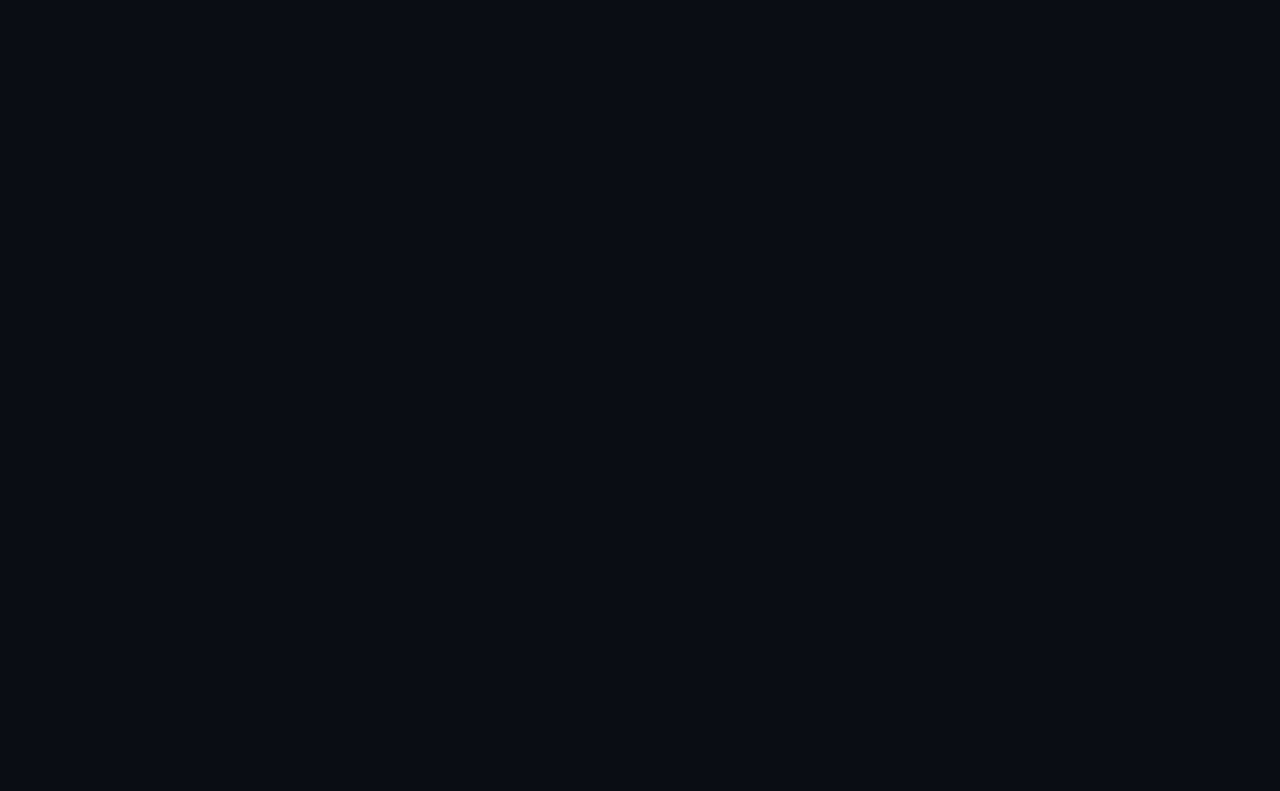
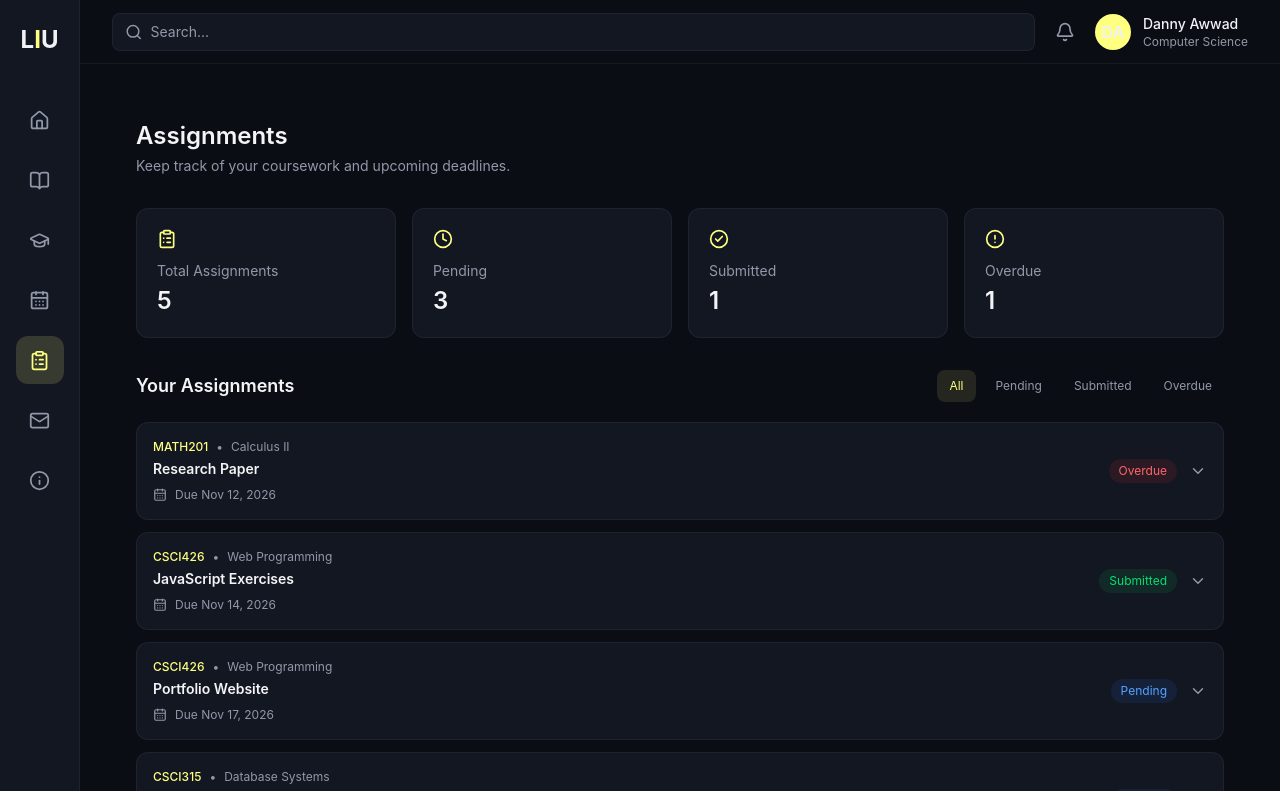
Before and after one commit to DannyAwwad/WebAdvanced, a React (Vite) app: page /assignments in a window 1280 px wide. Before the commit this address had no page. Shown: the top 791 px of the page. Built offline with nearby package versions, Linux system fonts and the light colour scheme.

Commit message:
added assignments page

```diff
--- a/src/App.jsx
+++ b/src/App.jsx
@@ -6,6 +6,7 @@ import Contact from './pages/Contact'
 import Courses from './pages/Courses'
 import Grades from "./pages/Grades";
 import Schedule from "./pages/Schedule";
+import Assignments from './pages/Assignments'
 
 function App() {
   return (
@@ -18,7 +19,7 @@ function App() {
           <Route path="/contact" element={<Contact />} />
           <Route path="/about" element={<About />} />
           <Route path="/schedule" element={<Schedule />} />
-
+          <Route path="/assignments" element={<Assignments />} />
         </Route>
       </Routes>
     </BrowserRouter>
--- /dev/null
+++ b/src/components/common/AssignmentCard.jsx
@@ -0,0 +1,75 @@
+import { useState } from "react";
+import { ChevronDown, CalendarDays, BookOpen } from "lucide-react";
+
+function AssignmentCard({ assignment, status }) {
+  const [expanded, setExpanded] = useState(false);
+
+  const dueDate = new Date(`${assignment.dueDate}T00:00:00`);
+
+  const formattedDate = dueDate.toLocaleDateString("en-US", {
+    month: "short",
+    day: "numeric",
+    year: "numeric"
+  });
+
+  const statusStyles = {
+    Pending: "bg-blue-500/10 text-blue-400",
+    Submitted: "bg-green-500/10 text-green-400",
+    Overdue: "bg-red-500/10 text-red-400"
+  };
+
+  return (
+    <div className="bg-surface border border-white/5 rounded-xl">
+      <button
+        onClick={() => setExpanded(!expanded)}
+        className="w-full p-4 flex items-center justify-between text-left gap-4"
+      >
+        <div className="min-w-0">
+          <div className="flex items-center gap-2 mb-1">
+            <span className="text-xs text-accent font-medium">
+              {assignment.courseCode}
+            </span>
+
+            <span className="text-xs text-muted">•</span>
+
+            <span className="text-xs text-muted">
+              {assignment.courseTitle}
+            </span>
+          </div>
+
+          <h3 className="text-sm font-semibold text-gray-100">
+            {assignment.title}
+          </h3>
+
+          <div className="flex items-center gap-2 mt-2 text-xs text-muted">
+            <CalendarDays size={14} />
+            <span>Due {formattedDate}</span>
+          </div>
+        </div>
+
+        <div className="flex items-center gap-3 shrink-0">
+          <span className={`text-xs px-2.5 py-1 rounded-full ${statusStyles[status]}`}>
+            {status}
+          </span>
+
+          <ChevronDown
+            size={18}
+            className={`text-muted transition-transform ${
+              expanded ? "rotate-180" : ""
+            }`}
+          />
+        </div>
+      </button>
+
+      {expanded && (
+        <div className="px-4 pb-4 pt-2 border-t border-white/5">
+          <p className="text-sm text-gray-400 leading-relaxed">
+            {assignment.description}
+          </p>
+        </div>
+      )}
+    </div>
+  );
+}
+
+export default AssignmentCard;
--- /dev/null
+++ b/src/data/assignments.json
@@ -0,0 +1,50 @@
+{
+  "semester": "Fall 2026",
+  "assignments": [
+    {
+      "id": 1,
+      "title": "Portfolio Website",
+      "courseCode": "CSCI426",
+      "courseTitle": "Web Programming",
+      "description": "Build a responsive personal portfolio using HTML, CSS, and JavaScript.",
+      "dueDate": "2026-11-17",
+      "status": "Pending"
+    },
+    {
+      "id": 2,
+      "title": "Database Design",
+      "courseCode": "CSCI315",
+      "courseTitle": "Database Systems",
+      "description": "Design an ER diagram and convert it into a relational database schema.",
+      "dueDate": "2026-11-20",
+      "status": "Pending"
+    },
+    {
+      "id": 3,
+      "title": "Research Paper",
+      "courseCode": "MATH201",
+      "courseTitle": "Calculus II",
+      "description": "Submit the assigned research paper.",
+      "dueDate": "2026-11-12",
+      "status": "Pending"
+    },
+    {
+      "id": 4,
+      "title": "JavaScript Exercises",
+      "courseCode": "CSCI426",
+      "courseTitle": "Web Programming",
+      "description": "Complete the exercises covering DOM manipulation and events.",
+      "dueDate": "2026-11-14",
+      "status": "Submitted"
+    },
+    {
+      "id": 5,
+      "title": "SQL Queries",
+      "courseCode": "CSCI315",
+      "courseTitle": "Database Systems",
+      "description": "Write SQL queries using joins, grouping, and nested queries.",
+      "dueDate": "2026-11-25",
+      "status": "Pending"
+    }
+  ]
+}
--- /dev/null
+++ b/src/pages/Assignments.jsx
@@ -0,0 +1,159 @@
+import { useState } from "react";
+import {
+  ClipboardList,
+  Clock,
+  CheckCircle2,
+  AlertCircle
+} from "lucide-react";
+
+import AssignmentCard from "../components/common/AssignmentCard";
+import assignmentsData from "../data/assignments.json";
+
+function Assignments() {
+  const [activeFilter, setActiveFilter] = useState("All");
+
+  const assignments = assignmentsData.assignments;
+
+  // Get today's date in local YYYY-MM-DD format
+  const today = new Date();
+  const todayString = [
+    today.getFullYear(),
+    String(today.getMonth() + 1).padStart(2, "0"),
+    String(today.getDate()).padStart(2, "0")
+  ].join("-");
+
+  // Determine each assignment's current status
+  const getStatus = (assignment) => {
+    if (assignment.status === "Submitted") return "Submitted";
+
+    if (assignment.dueDate < todayString) return "Overdue";
+
+    return "Pending";
+  };
+
+  const pendingCount = assignments.filter(
+    assignment => getStatus(assignment) === "Pending"
+  ).length;
+
+  const submittedCount = assignments.filter(
+    assignment => getStatus(assignment) === "Submitted"
+  ).length;
+
+  const overdueCount = assignments.filter(
+    assignment => getStatus(assignment) === "Overdue"
+  ).length;
+
+  const filters = ["All", "Pending", "Submitted", "Overdue"];
+
+  const filteredAssignments = assignments
+    .filter(assignment =>
+      activeFilter === "All" || getStatus(assignment) === activeFilter
+    )
+    .sort((a, b) => a.dueDate.localeCompare(b.dueDate));
+
+  const stats = [
+    {
+      title: "Total Assignments",
+      value: assignments.length,
+      icon: ClipboardList
+    },
+    {
+      title: "Pending",
+      value: pendingCount,
+      icon: Clock
+    },
+    {
+      title: "Submitted",
+      value: submittedCount,
+      icon: CheckCircle2
+    },
+    {
+      title: "Overdue",
+      value: overdueCount,
+      icon: AlertCircle
+    }
+  ];
+
+  return (
+    <div className="p-6 space-y-8">
+
+      {/* Page Heading */}
+      <div>
+        <h1 className="text-2xl font-semibold text-gray-100">
+          Assignments
+        </h1>
+
+        <p className="text-sm text-muted mt-1">
+          Keep track of your coursework and upcoming deadlines.
+        </p>
+      </div>
+
+      {/* Summary Cards */}
+      <div className="grid grid-cols-1 sm:grid-cols-2 xl:grid-cols-4 gap-4">
+        {stats.map(({ title, value, icon: Icon }) => (
+          <div
+            key={title}
+            className="bg-surface border border-white/5 rounded-xl p-5"
+          >
+            <Icon size={20} className="text-accent mb-3" />
+
+            <p className="text-sm text-muted">{title}</p>
+
+            <p className="text-2xl font-semibold text-gray-100 mt-1">
+              {value}
+            </p>
+          </div>
+        ))}
+      </div>
+
+      {/* Assignment List */}
+      <div className="space-y-5">
+
+        <div className="flex flex-col sm:flex-row sm:items-center justify-between gap-4">
+          <h2 className="text-lg font-semibold text-gray-100">
+            Your Assignments
+          </h2>
+
+          {/* Filters */}
+          <div className="flex items-center gap-2 flex-wrap">
+            {filters.map(filter => (
+              <button
+                key={filter}
+                onClick={() => setActiveFilter(filter)}
+                className={`text-xs px-3 py-2 rounded-lg transition-colors ${
+                  activeFilter === filter
+                    ? "bg-accent/10 text-accent"
+                    : "text-muted hover:text-gray-100 hover:bg-white/5"
+                }`}
+              >
+                {filter}
+              </button>
+            ))}
+          </div>
+        </div>
+
+        {/* Assignments */}
+        <div className="space-y-3">
+          {filteredAssignments.length > 0 ? (
+            filteredAssignments.map(assignment => (
+              <AssignmentCard
+                key={assignment.id}
+                assignment={assignment}
+                status={getStatus(assignment)}
+              />
+            ))
+          ) : (
+            <div className="bg-surface border border-white/5 rounded-xl p-8 text-center">
+              <p className="text-sm text-muted">
+                No {activeFilter.toLowerCase()} assignments found.
+              </p>
+            </div>
+          )}
+        </div>
+
+      </div>
+    </div>
+  );
+}
+
+export default Assignments;
```
Also changed, not shown: src/pages/Contact.jsx (+60 -57 lines).
